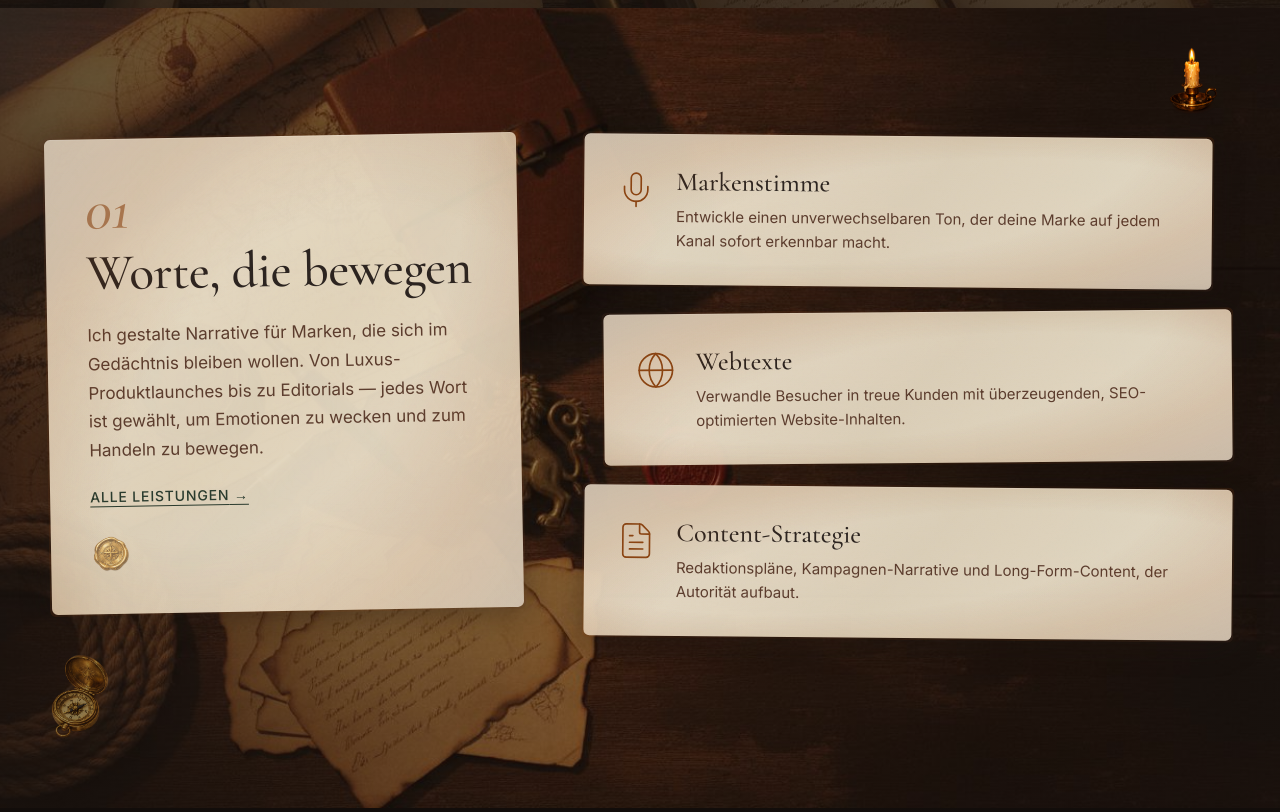
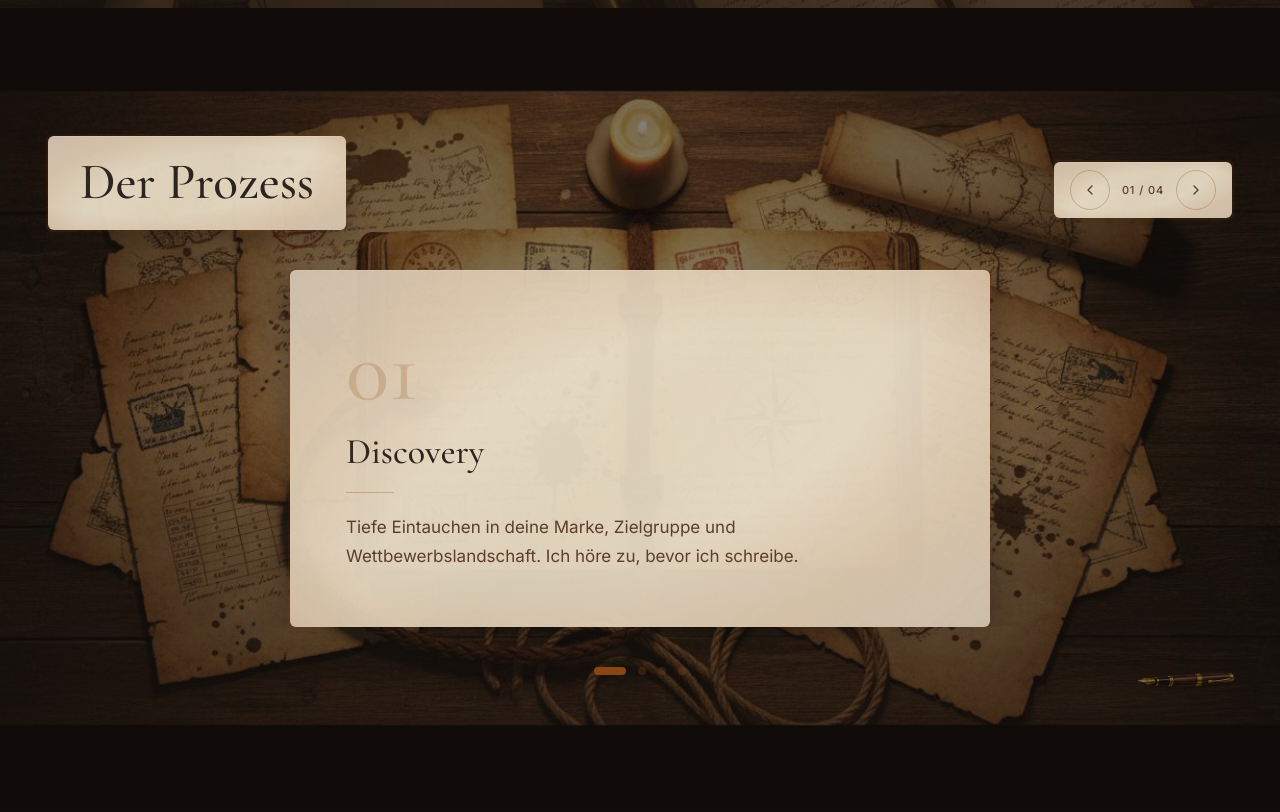
Before and after one commit to qwertyhamburg1/teog3, a React (Vite) app: page / in a window 1280 px wide. Shown: the part 1228-2040 px from the top of the page. Built offline with nearby package versions, Linux system fonts and the light colour scheme.

Commit message:
Update Services.tsx

```diff
--- a/src/sections/Services.tsx
+++ b/src/sections/Services.tsx
@@ -1,134 +1,150 @@
-import { useRef } from 'react';
+import { useState, useCallback } from 'react';
 import { useI18n } from '@/context/I18nContext';
-import { motion, useInView } from 'framer-motion';
-import { Mic, Globe, FileText } from 'lucide-react';
+import { motion, AnimatePresence } from 'framer-motion';
+import { ChevronLeft, ChevronRight } from 'lucide-react';
 
-const iconMap: Record<string, React.ReactNode> = {
-  Mic: <Mic size={40} strokeWidth={1} />,
-  Globe: <Globe size={40} strokeWidth={1} />,
-  FileText: <FileText size={40} strokeWidth={1} />,
-};
+export default function Process() {
+  const { t } = useI18n();
+  const [current, setCurrent] = useState(0);
+  const [direction, setDirection] = useState(1);
 
-export default function Services() {
-  const { t } = useI18n();
-  const sectionRef = useRef<HTMLElement>(null);
-  const isInView = useInView(sectionRef, { once: true, amount: 0.15 });
+  const goTo = useCallback(
+    (index: number) => {
+      setDirection(index > current ? 1 : -1);
+      setCurrent(index);
+    },
+    [current]
+  );
+
+  const next = useCallback(() => {
+    setDirection(1);
+    setCurrent((prev) => (prev + 1) % t.process.steps.length);
+  }, [t.process.steps.length]);
+
+  const prev = useCallback(() => {
+    setDirection(-1);
+    setCurrent((prev) => (prev - 1 + t.process.steps.length) % t.process.steps.length);
+  }, [t.process.steps.length]);
+
+  const slideVariants = {
+    enter: (dir: number) => ({ x: dir > 0 ? 120 : -120, opacity: 0 }),
+    center: { x: 0, opacity: 1 },
+    exit: (dir: number) => ({ x: dir > 0 ? -120 : 120, opacity: 0 }),
+  };
+
+  const step = t.process.steps[current];
 
   return (
     <section
-      ref={sectionRef}
-      id="services"
       className="relative min-h-screen py-24 lg:py-32 overflow-hidden"
       style={{
-        backgroundImage: `url('/images/bg-services.jpg')`,
+        backgroundImage: `url('/images/bg-process.jpg')`,
         backgroundSize: 'cover',
         backgroundPosition: 'center',
       }}
     >
-      {/* Warm overlay for text readability */}
-      <div className="absolute inset-0 bg-gradient-to-r from-[rgba(28,20,16,0.7)] via-[rgba(28,20,16,0.4)] to-[rgba(28,20,16,0.6)]" />
+      <div className="absolute inset-0 bg-gradient-to-b from-[rgba(28,20,16,0.6)] via-[rgba(28,20,16,0.4)] to-[rgba(28,20,16,0.6)]" />
 
-      {/* Candle decoration */}
+      {/* Pen decoration */}
       <motion.img
         initial={{ opacity: 0 }}
-        animate={isInView ? { opacity: 0.6 } : {}}
-        transition={{ delay: 0.3, duration: 1 }}
-        src="/images/deco-candle.png"
+        whileInView={{ opacity: 0.4 }}
+        viewport={{ once: true }}
+        transition={{ delay: 0.4, duration: 1 }}
+        src="/images/deco-pen.png"
         alt=""
-        className="absolute top-8 right-12 z-[3] w-20 h-auto candle-flicker pointer-events-none hidden lg:block"
-      />
-
-      {/* Compass decoration */}
-      <motion.img
-        initial={{ opacity: 0, rotate: -20 }}
-        animate={isInView ? { opacity: 0.5, rotate: 0 } : {}}
-        transition={{ delay: 0.5, duration: 1 }}
-        src="/images/deco-compass.png"
-        alt=""
-        className="absolute bottom-16 left-8 z-[3] w-24 h-auto pointer-events-none hidden lg:block"
+        className="absolute bottom-20 right-12 z-[3] w-24 h-auto pointer-events-none hidden lg:block rotate-45"
       />
 
       <div className="relative z-[2] content-max-width px-6 sm:px-8 lg:px-12">
-        {/* Main content on aged paper */}
-        <div className="flex flex-col lg:flex-row gap-12 lg:gap-16 items-start">
-          {/* Left: Heading on paper */}
+        {/* Header */}
+        <div className="flex flex-col sm:flex-row sm:items-baseline sm:justify-between mb-10 gap-4">
           <motion.div
-            initial={{ opacity: 0, y: 30, rotate: -1 }}
-            animate={isInView ? { opacity: 1, y: 0, rotate: 0 } : {}}
-            transition={{ duration: 0.8, ease: [0.25, 0.1, 0.25, 1] }}
-            className="lg:w-[40%]"
+            initial={{ opacity: 0, y: 20, rotate: -0.5 }}
+            whileInView={{ opacity: 1, y: 0, rotate: 0 }}
+            viewport={{ once: true }}
+            transition={{ duration: 0.6 }}
+            className="aged-paper burned-edges rounded-sm px-8 py-5 inline-block"
+            style={{ transform: 'rotate(-0.5deg)' }}
           >
-            <div
-              className="aged-paper burned-edges rounded-sm p-8 lg:p-10"
-              style={{ transform: 'rotate(-1deg)' }}
+            <h2
+              className="font-serif font-medium text-[#2C2420] leading-[1.05]"
+              style={{ fontSize: 'clamp(32px, 4vw, 52px)' }}
             >
-              <span className="font-serif text-[48px] lg:text-[60px] font-medium italic text-[#8B4513] leading-none opacity-60">
-                {t.services.number}
+              {t.process.title}
+            </h2>
+          </motion.div>
+          <motion.div
+            initial={{ opacity: 0 }}
+            whileInView={{ opacity: 1 }}
+            viewport={{ once: true }}
+            transition={{ delay: 0.3 }}
+            className="flex items-center gap-3 aged-paper burned-edges rounded-sm px-4 py-2"
+          >
+            <button
+              onClick={prev}
+              className="w-10 h-10 rounded-full border border-[#8B4513]/30 flex items-center justify-center text-[#5C3D2E] hover:text-[#2C2420] hover:border-[#8B4513]/50 transition-all duration-300"
+              aria-label="Previous step"
+            >
+              <ChevronLeft size={16} />
+            </button>
+            <span className="label-uppercase text-[#5C3D2E] text-[11px]">
+              {String(current + 1).padStart(2, '0')} / {String(t.process.steps.length).padStart(2, '0')}
+            </span>
+            <button
+              onClick={next}
+              className="w-10 h-10 rounded-full border border-[#8B4513]/30 flex items-center justify-center text-[#5C3D2E] hover:text-[#2C2420] hover:border-[#8B4513]/50 transition-all duration-300"
+              aria-label="Next step"
+            >
+              <ChevronRight size={16} />
+            </button>
+          </motion.div>
+        </div>
+
+        {/* Carousel */}
+        <div className="relative overflow-hidden">
+          <AnimatePresence initial={false} custom={direction} mode="wait">
+            <motion.div
+              key={current}
+              custom={direction}
+              variants={slideVariants}
+              initial="enter"
+              animate="center"
+              exit="exit"
+              transition={{ duration: 0.5, ease: [0.25, 0.1, 0.25, 1] }}
+              className="aged-paper burned-edges rounded-sm p-10 lg:p-14 max-w-[700px] mx-auto"
+              style={{ transform: `rotate(${current % 2 === 0 ? 0.5 : -0.5}deg)` }}
+            >
+              {/* Number — moved up and separated from title */}
+              <span className="font-serif text-[72px] lg:text-[90px] font-medium text-[#8B4513] opacity-20 leading-none block">
+                {step.number}
               </span>
-              <h2
-                className="font-serif font-medium text-[#2C2420] leading-[1.05] tracking-[-0.01em] mt-2"
-                style={{ fontSize: 'clamp(32px, 4vw, 52px)' }}
-              >
-                {t.services.heading}
-              </h2>
-              <p className="font-sans text-[16px] lg:text-[17px] text-[#5C3D2E] leading-[1.7] mt-5">
-                {t.services.body}
+
+              {/* Title — no overlap with number */}
+              <h3 className="font-serif text-[30px] lg:text-[36px] font-medium text-[#2C2420] leading-[1.1] mt-4 relative z-[1]">
+                {step.title}
+              </h3>
+
+              <div className="w-12 h-[1px] bg-[#8B4513]/30 my-5" />
+              <p className="font-sans text-[16px] lg:text-[17px] text-[#5C3D2E] leading-[1.7]">
+                {step.body}
               </p>
-              <a
-                href="#contact"
-                onClick={(e) => {
-                  e.preventDefault();
-                  document.querySelector('#contact')?.scrollIntoView({ behavior: 'smooth' });
-                }}
-                className="inline-block mt-5 font-sans text-[14px] font-medium uppercase tracking-[0.06em] text-[#2A3B2E] hover:text-[#1C1410] underline underline-offset-4 transition-all"
-              >
-                {t.services.cta} &rarr;
-              </a>
+            </motion.div>
+          </AnimatePresence>
+        </div>
 
-              {/* Wax seal */}
-              <img
-                src="/images/deco-wax-seal.png"
-                alt=""
-                className="w-10 h-10 mt-6 opacity-60"
-              />
-            </div>
-          </motion.div>
-
-          {/* Right: Service cards as pinned notes */}
-          <div className="lg:w-[55%] flex flex-col gap-6">
-            {t.services.cards.map((card: { title: string; description: string; icon: string }, i: number) => (
-              <motion.div
-                key={card.title}
-                initial={{ opacity: 0, y: 40, rotate: i % 2 === 0 ? 1 : -1 }}
-                animate={isInView ? { opacity: 1, y: 0, rotate: i % 2 === 0 ? 0.5 : -0.5 } : {}}
-                transition={{
-                  duration: 0.7,
-                  ease: [0.25, 0.1, 0.25, 1],
-                  delay: 0.2 + i * 0.15,
-                }}
-                className="aged-paper burned-edges rounded-sm p-7 lg:p-8"
-                style={{
-                  transform: `rotate(${i % 2 === 0 ? 0.5 : -0.5}deg)`,
-                  marginLeft: i === 1 ? '20px' : '0',
-                  marginRight: i === 0 ? '20px' : '0',
-                }}
-              >
-                <div className="flex items-start gap-5">
-                  <div className="text-[#8B4513] flex-shrink-0 mt-1">
-                    {iconMap[card.icon]}
-                  </div>
-                  <div>
-                    <h3 className="font-serif text-[22px] lg:text-[26px] font-medium text-[#2C2420] leading-[1.2]">
-                      {card.title}
-                    </h3>
-                    <p className="font-sans text-[15px] text-[#5C3D2E] leading-[1.6] mt-2">
-                      {card.description}
-                    </p>
-                  </div>
-                </div>
-              </motion.div>
-            ))}
-          </div>
+        {/* Step dots */}
+        <div className="flex items-center justify-center gap-3 mt-10">
+          {t.process.steps.map((_: unknown, i: number) => (
+            <button
+              key={i}
+              onClick={() => goTo(i)}
+              className={`transition-all duration-500 rounded-full ${
+                i === current ? 'w-8 h-2 bg-[#8B4513]' : 'w-2 h-2 bg-[#8B4513]/30 hover:bg-[#8B4513]/50'
+              }`}
+              aria-label={`Go to step ${i + 1}`}
+            />
+          ))}
         </div>
       </div>
     </section>
```
